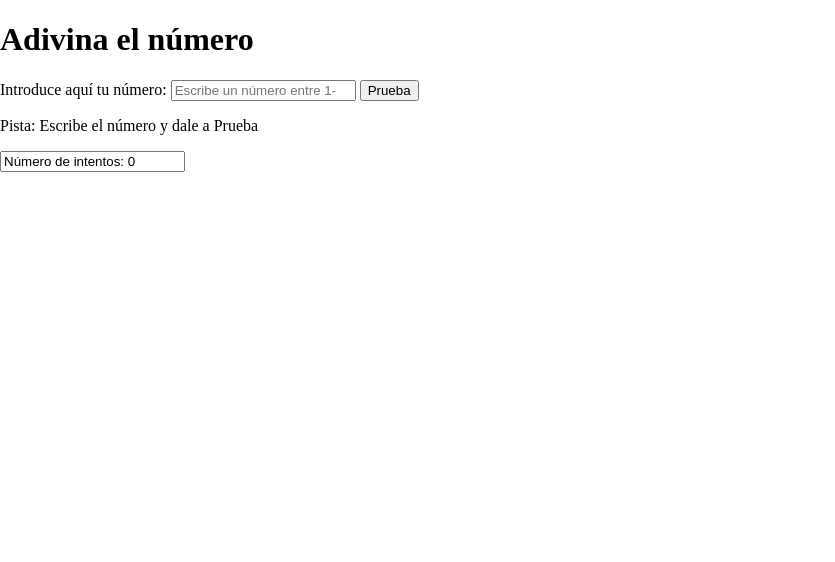
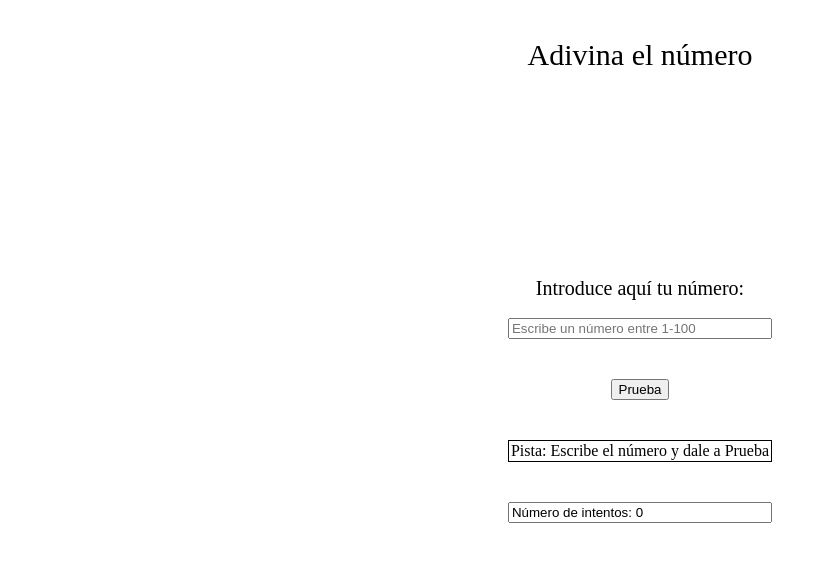
Before and after one commit to Adalab/modulo-2-evaluacion-intermedia-PatriciaVaqueroSaenz, a plain HTML site: page index.html in a window 1280 px wide. Shown: the whole page, without its empty margins (0-835 px from the left). Drawn offline with Linux system fonts and the light colour scheme.

Commit message:
add reset css

```diff
--- a/index.html
+++ b/index.html
@@ -4,6 +4,7 @@
     <meta charset="UTF-8" />
     <meta http-equiv="X-UA-Compatible" content="IE=edge" />
     <meta name="viewport" content="width=device-width, initial-scale=1.0" />
+    <link rel="stylesheet" href="./stylesheet/reset.css">
     <link rel="stylesheet" href="./stylesheet/main.css" />
     <link rel="shortcut icon" href="./images/favicon.png" />
     <title>Ev. Intermedia Patricia Vaquero</title>
@@ -14,15 +15,16 @@
     </header>
     <main class="main">
       <form class="form" action="">
-        <label for="inputNumber">Introduce aquí tu número:</label>
+        <label for="inputNumber" class="label">Introduce aquí tu número:</label>
         <input
           type="number"
           id="inputNumber"
           placeholder="Escribe un número entre 1-100"
+          class="input"
         />
         <input type="button" value="Prueba" class="js-button button"/>
-        <p>Pista: Escribe el número y dale a Prueba</p>
-        <input type="text" value="Número de intentos: 0" />
+        <p class="paragraph">Pista: Escribe el número y dale a Prueba</p>
+        <input type="text" value="Número de intentos: 0" class="input"/>
       </form>
     </main>
     <script src="./js/main.js"></script>
--- a/stylesheet/main.css
+++ b/stylesheet/main.css
@@ -1,4 +1,42 @@
-body{
-    margin: 0;
-    padding: 0;
+.header{
+    text-align: center;
 }
+.title{
+    margin: 40px 0 20px;
+    font-size: 30px;
+}
+.main{
+    width: 100%;
+    height: 80vh;
+    display: flex;
+    justify-content: center;
+    flex-direction: column;
+    align-items: center;
+}
+.form{
+    margin: 0 auto;
+    display: flex;
+    flex-direction: column;
+    align-items: center;
+}
+.label{
+    display: block;
+    text-align: center;
+    font-size: 20px;
+}
+.input{
+    display: block;
+    width: 100%;
+    margin: 20px 0;
+}
+.button{
+    display: block;
+    margin: 20px 0;
+
+}
+.paragraph{
+    font-size: 16px;
+    border: 1px solid black;
+    padding: 2px;
+    margin: 20px 0;
+}
--- /dev/null
+++ b/stylesheet/reset.css
@@ -0,0 +1,40 @@
+/*
+  Hoja de reset basada en:
+    <https://beta.adalab.es/resources/stylesheets/reset.css>
+    <https://meyerweb.com/eric/tools/css/reset/>
+
+  NOTA: Ningún árbol ha sido talado en la elaboración
+        de esta hoja de estilos 🌳
+*/
+:root {
+  font-size: 24px;
+}
+
+* {
+  box-sizing: border-box;
+}
+
+body {
+  margin: 0;
+  padding: 0;
+  line-height: 1;
+}
+
+h1,
+h2,
+h3,
+h4,
+h5,
+h6,
+p,
+ul {
+  margin: 0;
+  padding: 0;
+  font: inherit;
+	vertical-align: baseline;
+}
+
+table {
+	border-collapse: collapse;
+	border-spacing: 0;
+}
```
